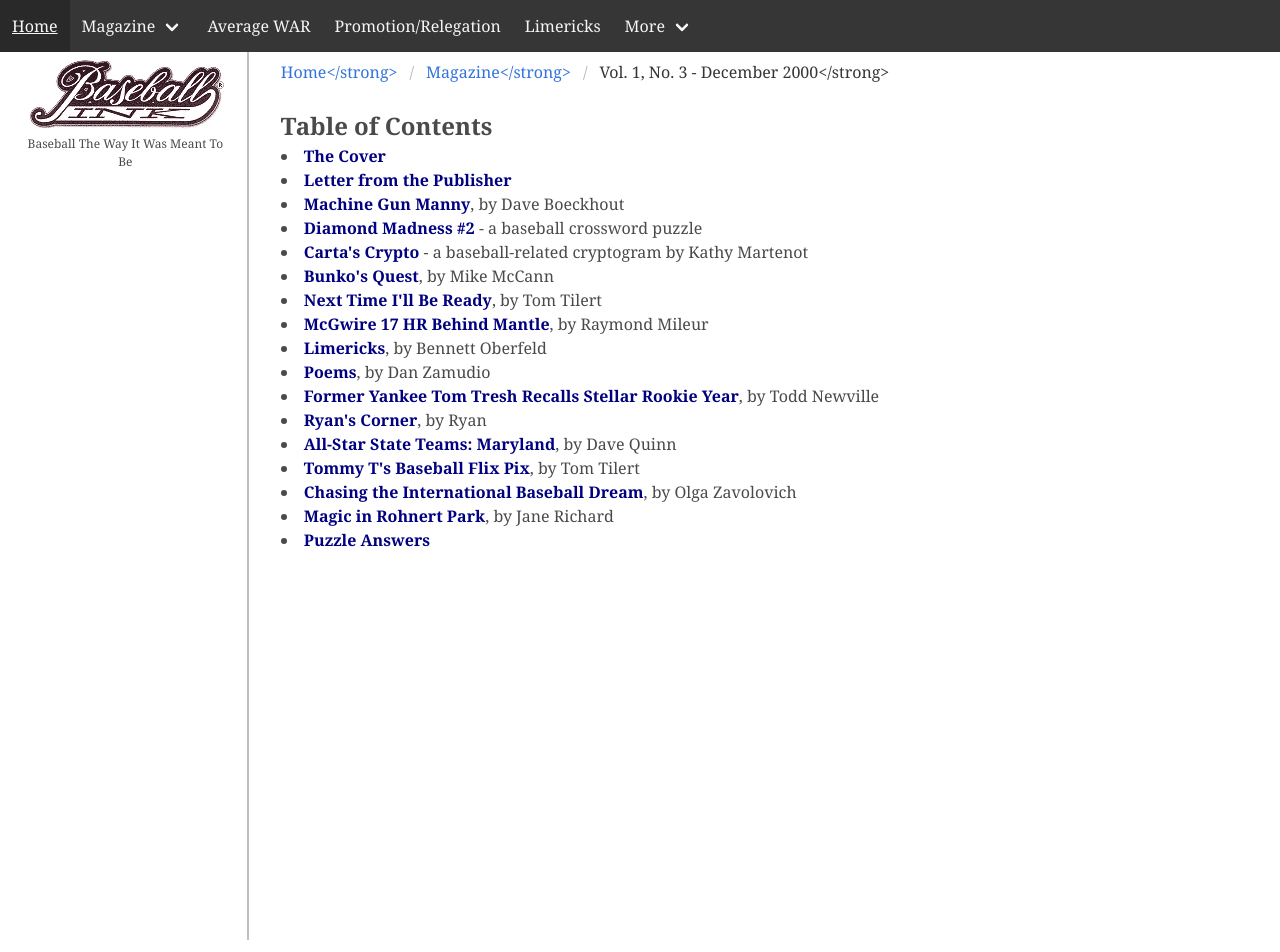
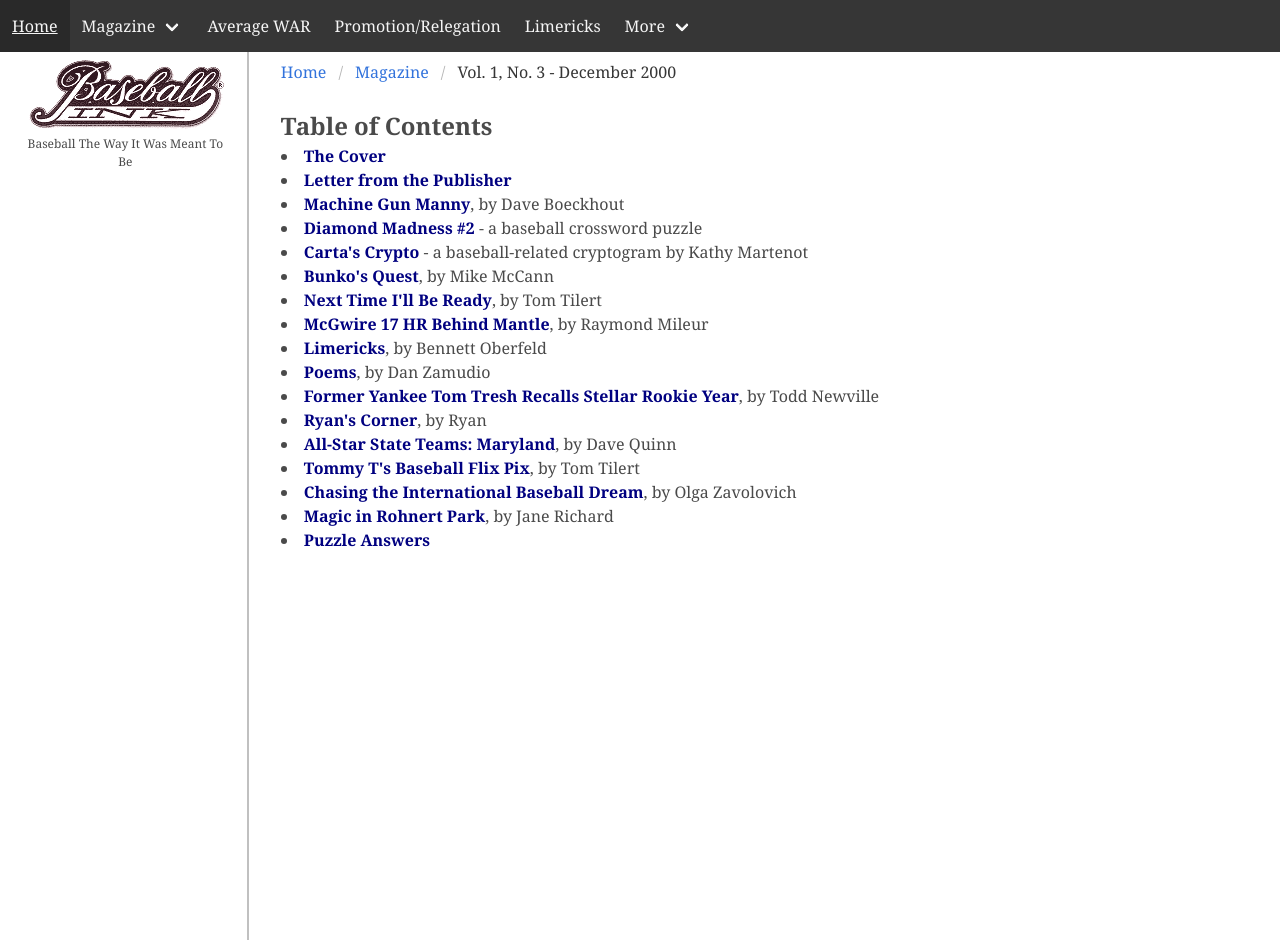
Before and after one commit to jaypalexa/baseballink, a Jekyll site: the page built from pages/magazine/vol_1_no_3/bi_vol_1_no_3_home.md, in a window 1280 px wide. Built offline with Jekyll 4.4.1, drawn with Linux system fonts in a browser that asks for light colours.

Commit message:
Fixes to Vol 1 No 3 - Table of Contents

```diff
--- a/pages/magazine/vol_1_no_3/bi_vol_1_no_3_home.md
+++ b/pages/magazine/vol_1_no_3/bi_vol_1_no_3_home.md
@@ -4,9 +4,9 @@ title: Vol. 1, No. 3 - December 2000 - Table of Contents
 ---
 <nav class="breadcrumb" aria-label="breadcrumbs">
   <ul>
-    <li><a href="{{ site.url }}{{ site.baseurl }}/index.html">Home</strong></a></li>
-    <li><a href="../magazine.html">Magazine</strong></a></li>
-    <li class="is-active"><a href="#" aria-current="page">Vol. 1, No. 3 - December 2000</strong></a></li>
+    <li><a href="{{ site.url }}{{ site.baseurl }}/index.html">Home</a></li>
+    <li><a href="../magazine.html">Magazine</a></li>
+    <li class="is-active"><a href="#" aria-current="page">Vol. 1, No. 3 - December 2000</a></li>
   </ul>
 </nav>
 
```
